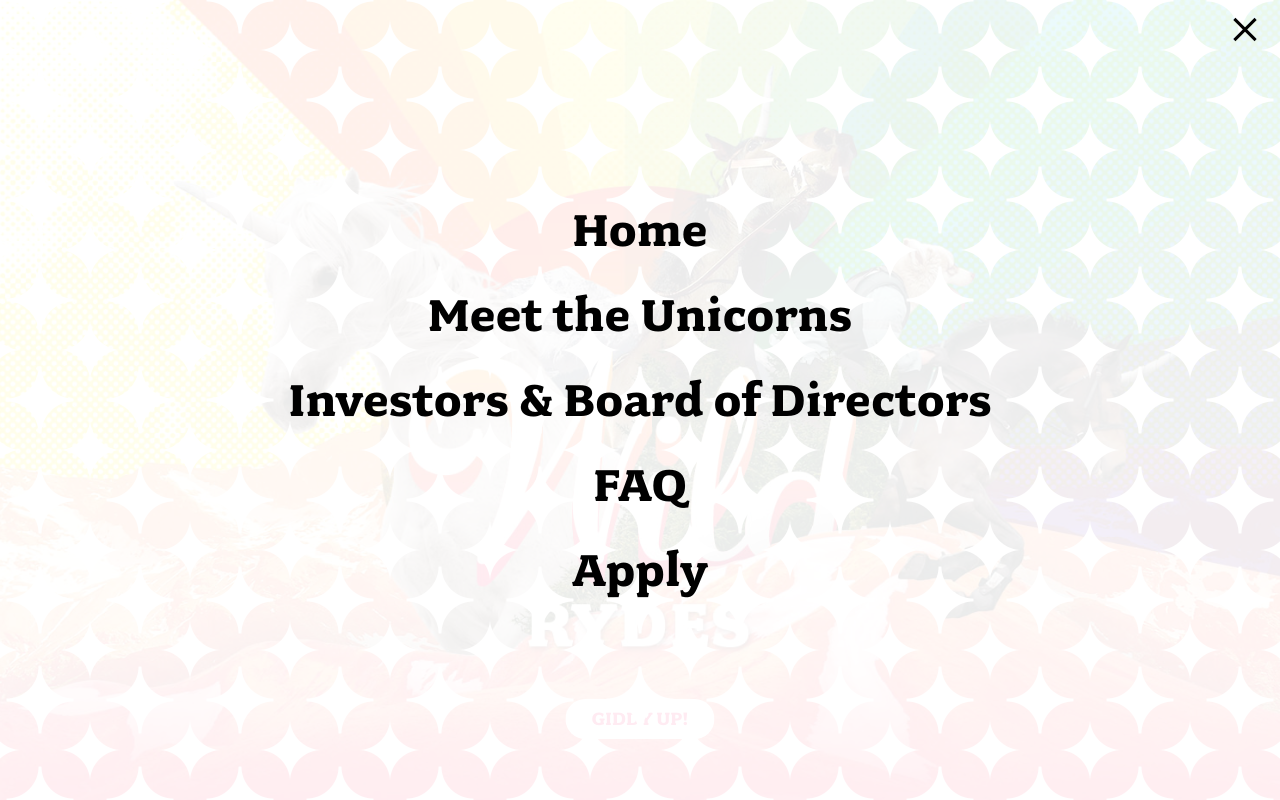
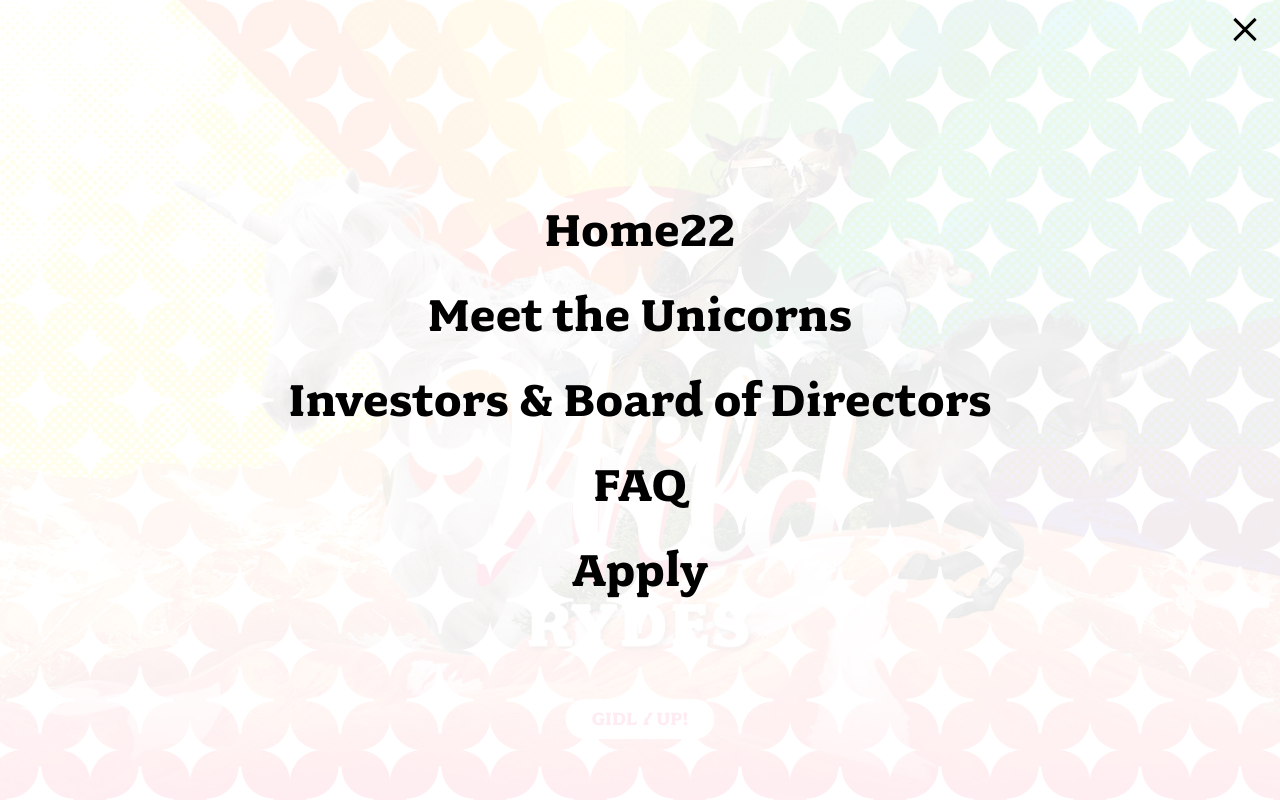
Before and after one commit to rulrura/aws-serverless-static, a plain HTML site: page index.html in a window 1280 px wide. Both pictures are taken after a click on the button "Menu". Shown: the top 800 px of the page. Drawn offline with Linux system fonts and the light colour scheme.

Commit message:
change home to home2

```diff
--- a/index.html
+++ b/index.html
@@ -17,7 +17,7 @@
     <h1 class="title">Wild Rydes</h1>
     <nav class="site-nav">
       <ul>
-        <li><a href="index.html">Home</a></li>
+        <li><a href="index.html">Home22</a></li>
         <li><a href="unicorns.html">Meet the Unicorns</a></li>
         <li><a href="investors.html">Investors &amp; Board of Directors</a></li>
         <li><a href="faq.html">FAQ</a></li>
```
